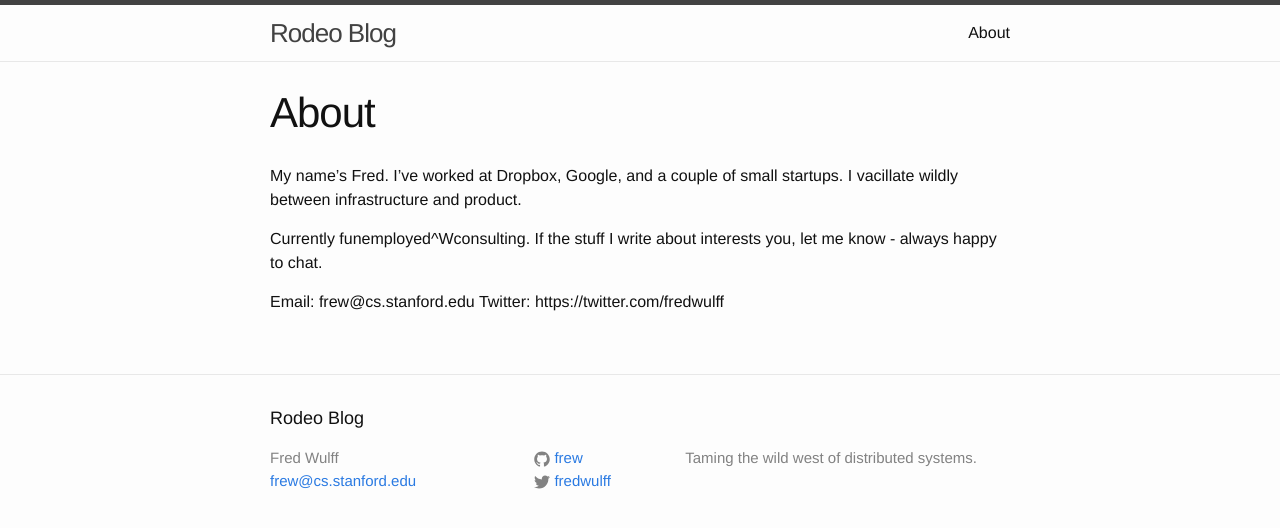
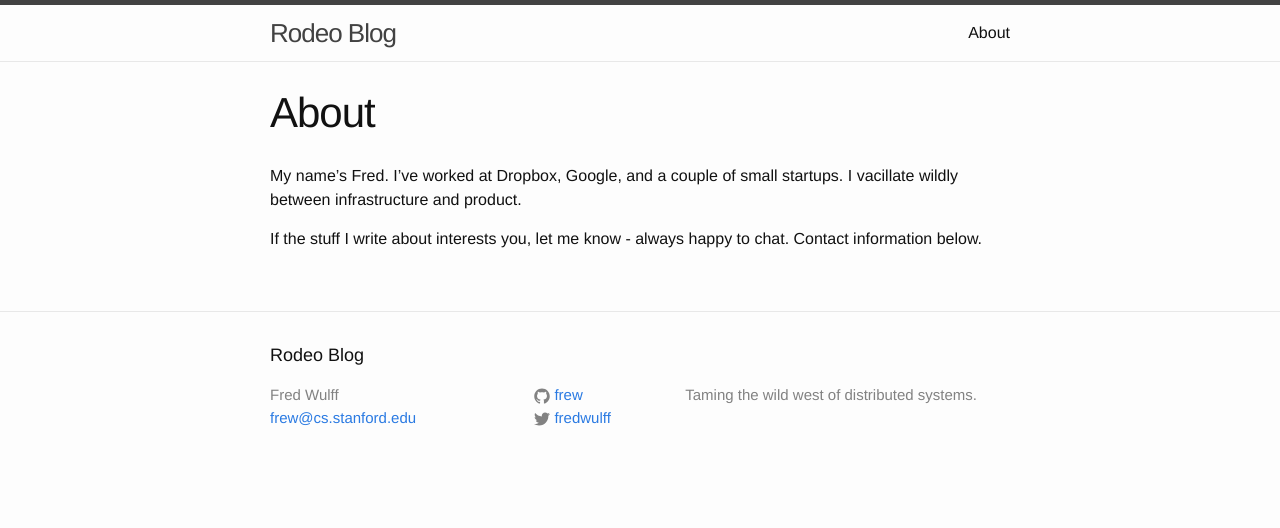
Before and after one commit to frew/frew.github.io, a Jekyll site: the page built from about.md, in a window 1280 px wide. Shown: the top 528 px of the page. Built offline with Jekyll 4.4.1, drawn with Linux system fonts in a browser that asks for light colours.

Commit message:
Update about.md

```diff
--- a/about.md
+++ b/about.md
@@ -7,8 +7,4 @@ permalink: /about/
 My name's Fred. I've worked at Dropbox, Google, and a couple of small startups.
 I vacillate wildly between infrastructure and product.
 
-Currently funemployed^Wconsulting. If the stuff I write about interests you,
-let me know - always happy to chat.
-
-Email: frew@cs.stanford.edu
-Twitter: https://twitter.com/fredwulff
+If the stuff I write about interests you, let me know - always happy to chat. Contact information below.
```
